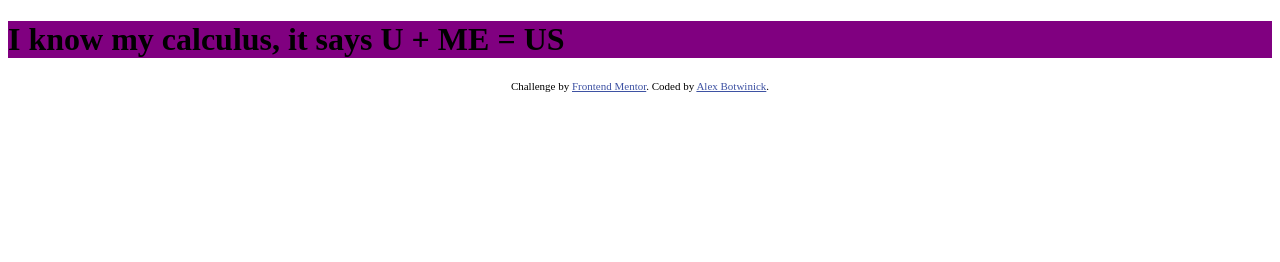
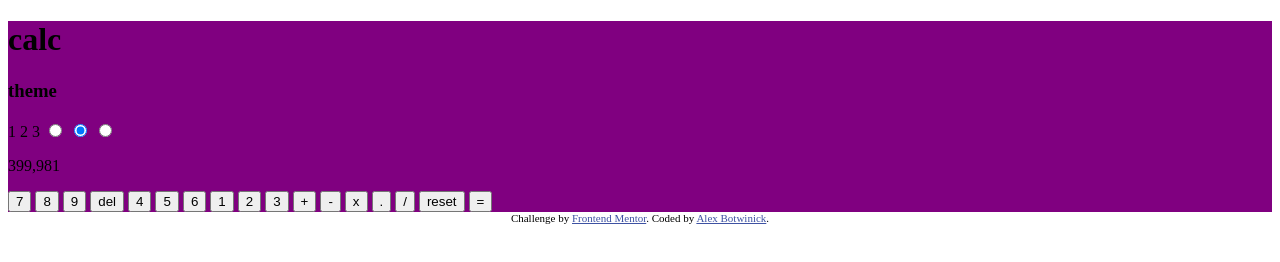
Before and after one commit to alexander101010/calculator-app, a website: page index.html in a window 1280 px wide. Drawn offline with Linux system fonts and the light colour scheme.

Commit message:
calculator markup

```diff
--- a/index.html
+++ b/index.html
@@ -29,7 +29,63 @@
   </head>
   <body>
     <main>
-      <h1>I know my calculus, it says U + ME = US</h1>
+      <header class="header">
+        <h1 class="header__title">calc</h1>
+        <h3 class="header__slider-title">theme</h3>
+        <form class="toggle_radio">
+          <label for="first_toggle">1</label>
+          <label for="second_toggle">2</label>
+          <label for="third_toggle">3</label>
+          <input
+            type="radio"
+            class="toggle_option"
+            id="first_toggle"
+            name="toggle_option"
+            value="1"
+            checked
+          />
+          <input
+            type="radio"
+            class="toggle_option"
+            id="second_toggle"
+            name="toggle_option"
+            value="2"
+            checked
+          />
+          <input
+            type="radio"
+            class="toggle_option"
+            id="third_toggle"
+            name="toggle_option"
+            value="3"
+          />
+          <div class="toggle_option_slider"></div>
+        </form>
+
+        <div class="output__container">
+          <p class="output__value">399,981</p>
+        </div>
+
+        <div class="button__container">
+          <button class="key key-main" id="key7">7</button>
+          <button class="key key-main" id="key8">8</button>
+          <button class="key key-main" id="key9">9</button>
+          <button class="key key-secondary" id="key-del">del</button>
+          <button class="key key-main" id="key4">4</button>
+          <button class="key key-main" id="key5">5</button>
+          <button class="key key-main" id="key6">6</button>
+          <button class="key key-main" id="key1">1</button>
+          <button class="key key-main" id="key2">2</button>
+          <button class="key key-main" id="key3">3</button>
+          <button class="key key-main" id="key-plus">+</button>
+          <button class="key key-main" id="key-minus">-</button>
+          <button class="key key-main" id="key-mult">x</button>
+          <button class="key key-main" id="key-dot">.</button>
+          <button class="key key-main" id="key-divide">/</button>
+          <button class="key key-secondary" id="key-reset">reset</button>
+          <button class="key" id="key-equals">=</button>
+        </div>
+      </header>
     </main>
     <div class="attribution">
       Challenge by
```
